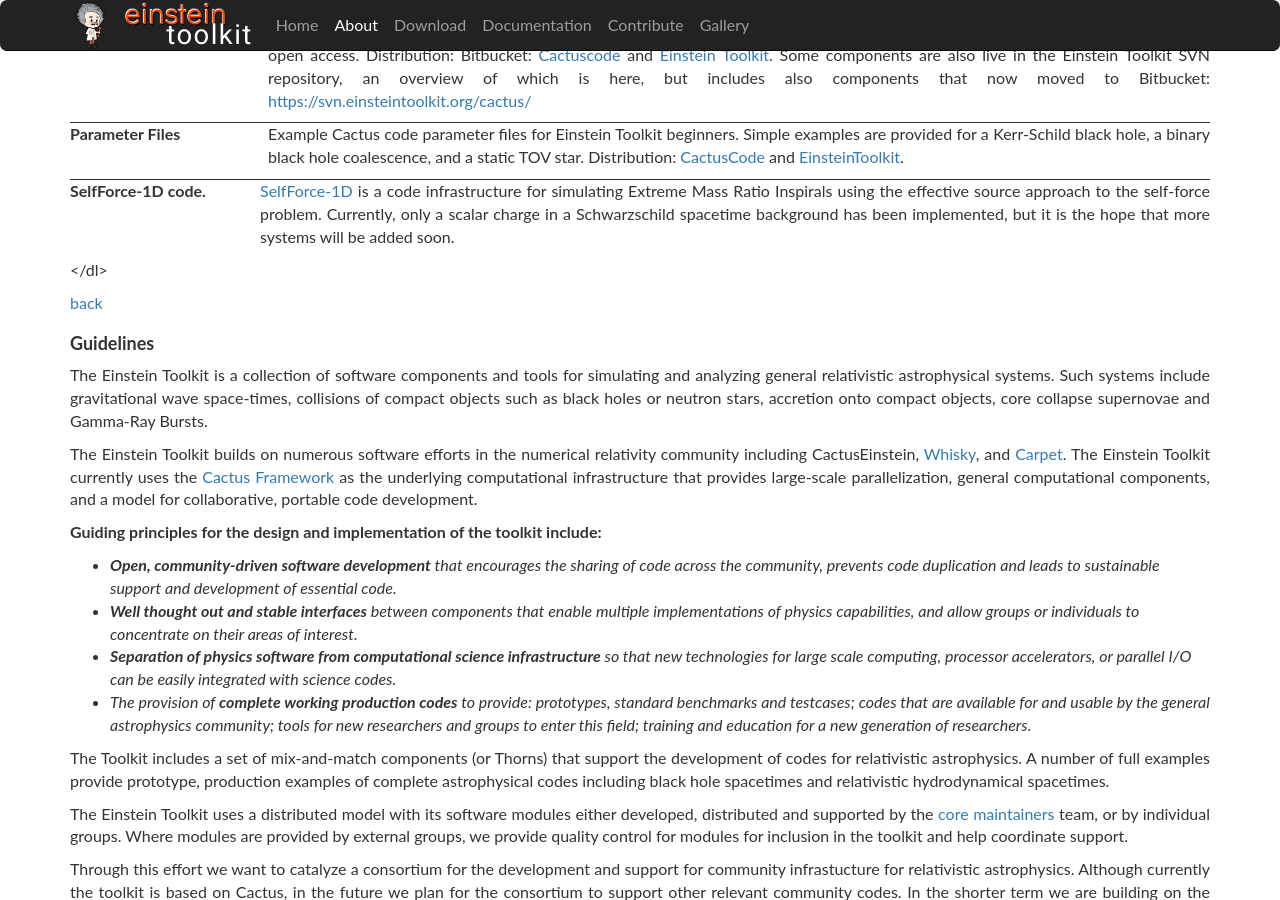
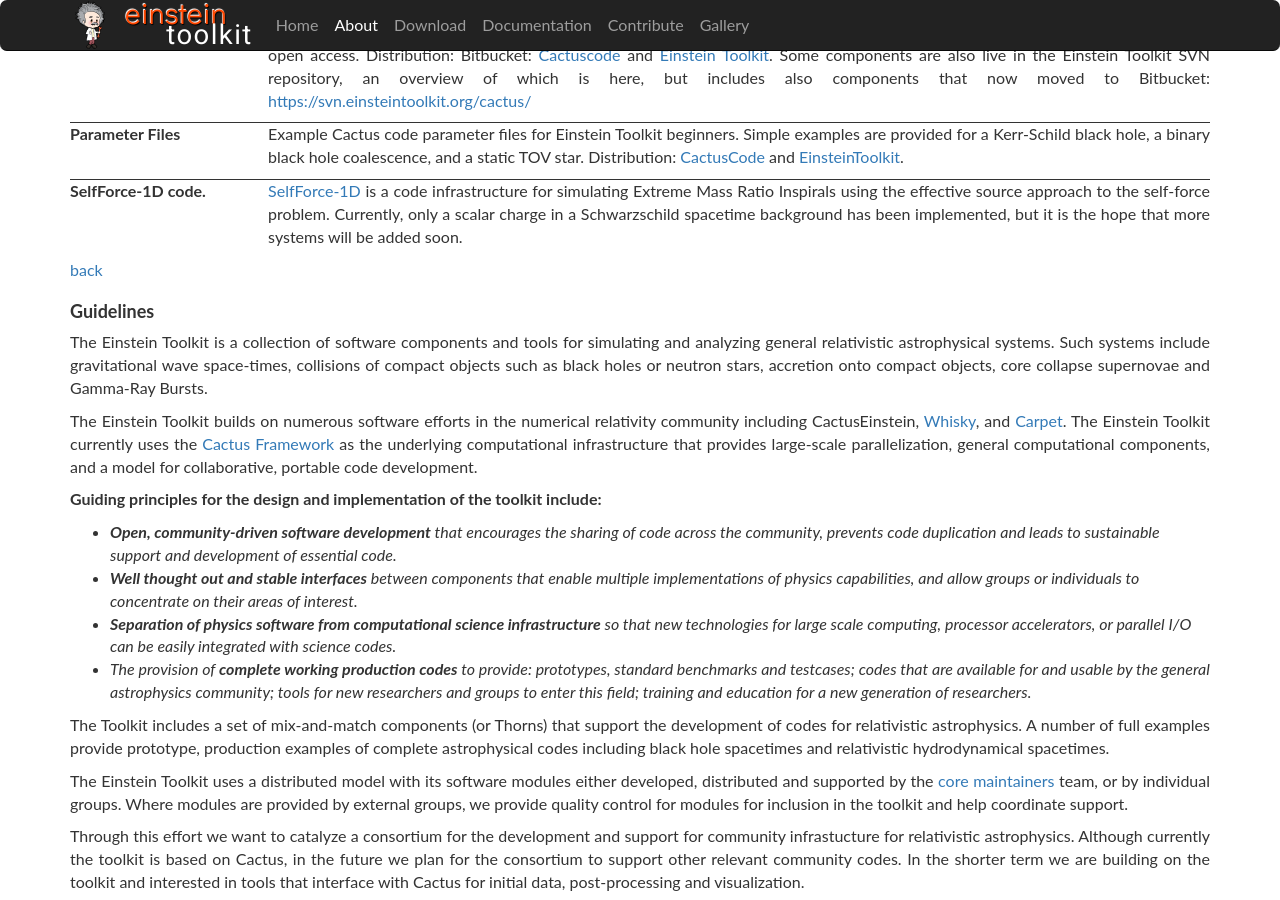
Before and after one commit to nadinekuo/www, a Jekyll site: the page built from about.md, in a window 1280 px wide and 900 px high, scrolled down 2618 px. Built offline with Jekyll 4.4.1, drawn with Linux system fonts in a browser that asks for light colours.

Commit message:
about: fix typo introduced in merge

```diff
--- a/about.md
+++ b/about.md
@@ -219,7 +219,6 @@ coalescence, and a static TOV star. Distribution:
 [CactusCode](https://bitbucket.org/cactuscode/cactusexamples) and
 [EinsteinToolkit](https://bitbucket.org/einsteintoolkit/einsteinexamples).
 </dd>
-</dl>
 <dt class="col-sm-3 col-md-2 hline">SelfForce-1D code.</dt>
 <dd class="col-sm-9 col-md-10 hline" markdown="1">
 [SelfForce-1D](https://bitbucket.org/peterdiener/selfforce-1d/)
```
